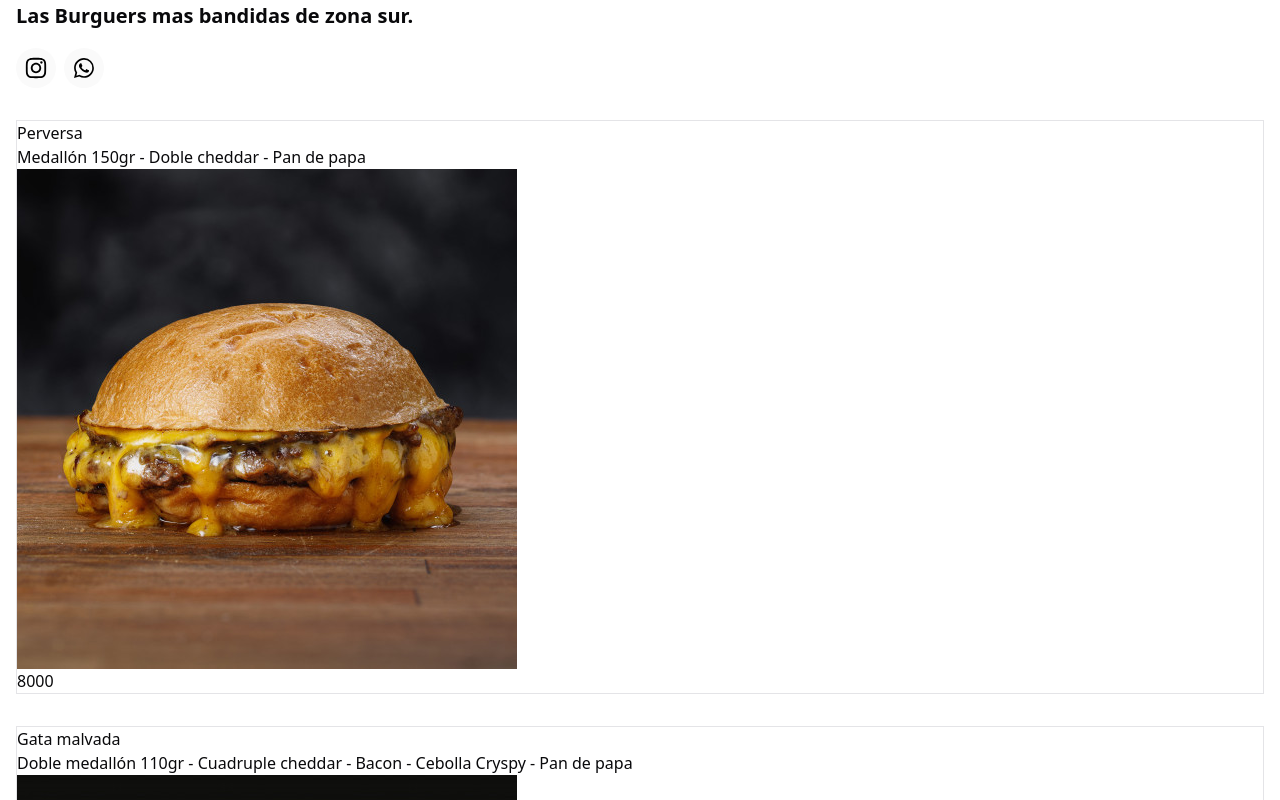
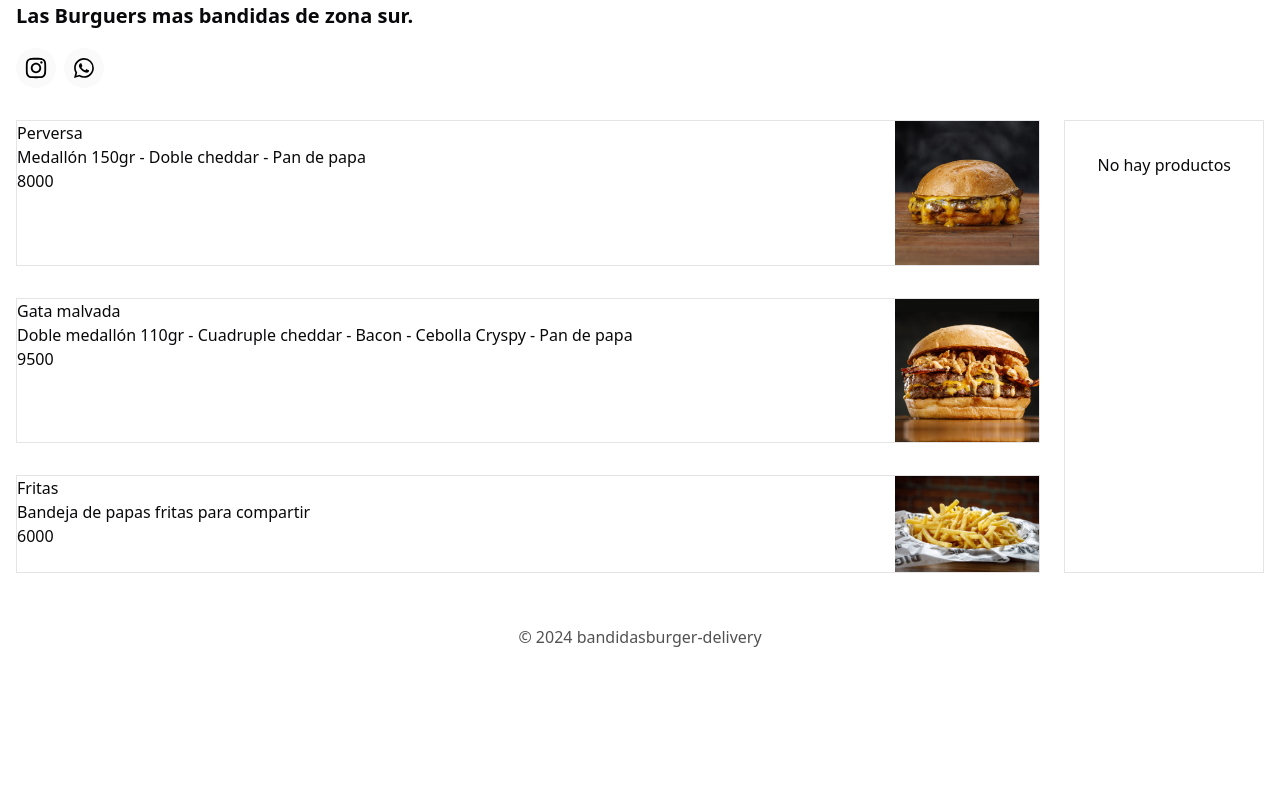
Before and after one commit to colidevs/bandidasburger-delivery, a Next.js app: page / in a window 1280 px wide. Shown: the part 460-1260 px from the top of the page. After the commit the page ends 1129 px from the top, so only its background shows below. Built offline with nearby package versions, Linux system fonts and the light colour scheme.

Commit message:
add removeItem

```diff
--- a/src/app/page.tsx
+++ b/src/app/page.tsx
@@ -1,42 +1,66 @@
 "use client";
 
-import {PRODUCTS} from "@/modules/product";
+import {stringify} from "querystring";
+
+import {useState} from "react";
+
+import {PRODUCTS, type Product} from "@/modules/product";
 import {useCart, type CartItem} from "@/modules/cart";
+import {Button} from "@/components/ui/button";
 
 export default function HomePage() {
   //* DISCARD `_` Cuando no usamos algo de lo que se nos esta proveyendo, es una forma estandar de decir ignorar
-  const [_, {addItem}] = useCart();
+  const [{cart, cartList}, {addItem, removeItem, updateItem}] = useCart();
+  const [selected, setSelected] = useState<Product>();
 
-  function handleClick(id: string, cartItem: CartItem) {
-    addItem(id, cartItem);
+  function handleClick(product: Product) {
+    addItem(crypto.randomUUID(), {...product, quantity: 1});
+    setSelected(product);
+  }
+
+  function handleRemoveItem(id: string, oldCartItem: CartItem) {
+    const newItem: CartItem = {...oldCartItem, quantity: oldCartItem.quantity - 1};
+
+    updateItem(id, newItem);
   }
 
   return (
-    <section>
-      <ul className="flex flex-col gap-8">
-        {PRODUCTS.map(({id, category, title, description, image, price}) => (
-          <li key={id} className="border">
-            <div
-              onClick={() =>
-                handleClick(crypto.randomUUID(), {
-                  id: id,
-                  title: title,
-                  category: category,
-                  description: description,
-                  image: image,
-                  price: price,
-                  quantity: 1,
-                })
-              }
-            >
-              <h3>{title}</h3>
-              <p>{description}</p>
-              <img alt={"imagen de " + title} src={image} />
-              <p>{price}</p>
+    <section className="flex gap-6">
+      <ul className="flex flex-1 flex-col gap-8">
+        {PRODUCTS.map((product) => (
+          <li key={product.id} className="border">
+            <div className="flex justify-between" onClick={() => handleClick(product)}>
+              <div className="flex flex-col">
+                <h3>{product.title}</h3>
+                <p>{product.description}</p>
+                <p>{product.price}</p>
+              </div>
+              <img alt={"imagen de " + product.title} src={product.image} width={144} />
             </div>
           </li>
         ))}
       </ul>
+      <aside className="w-4xl border p-8">
+        {cart.size !== 0 ? (
+          <article>
+            <h2>Carrito!</h2>
+
+            <ul className="flex flex-col gap-4">
+              {cartList.map(([cartId, product]) => (
+                // ITEM DEL CARRITO
+
+                <li key={crypto.randomUUID()} className="border p-2">
+                  <p>{product.title}</p>
+                  <p>{product.quantity}</p>
+                  <Button onClick={() => handleRemoveItem(cartId, product)}>-</Button>
+                </li>
+              ))}
+            </ul>
+          </article>
+        ) : (
+          <p>No hay productos</p>
+        )}
+      </aside>
     </section>
   );
 }
```
